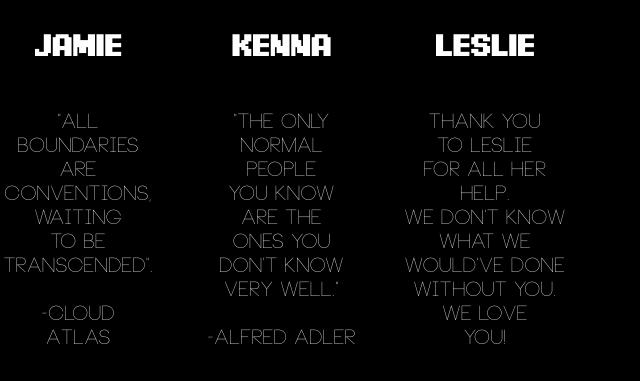
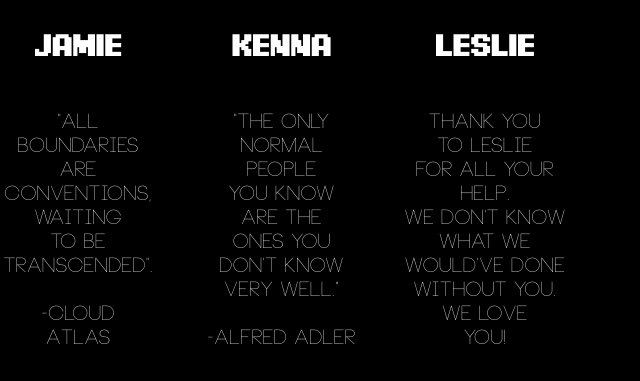
Before and after one commit to danxelaa/outsideinGWC.github.io, a plain HTML site: page index.html in a window 1280 px wide. Shown: the part 2858-3239 px from the top of the page, 581-1221 px from the left. Drawn offline with nearby package versions, Linux system fonts and the light colour scheme.

Commit message:
change leslie text

```diff
--- a/index.html
+++ b/index.html
@@ -152,7 +152,7 @@
 						</li>
 						<li>
 							<div class="leslie"></div>
-							<h3>Leslie</h3><p>Thank you<br>to Leslie<br>for all her<br>help.<br>We don't know<br>what we<br>would've done<br>without you.<br>We love<bR> you!<br></p>
+							<h3>Leslie</h3><p>Thank you<br>to Leslie<br>for all your<br>help.<br>We don't know<br>what we<br>would've done<br>without you.<br>We love<bR> you!<br></p>
 							<a class="email" href="mailto:huishi.li@girlswhocode.com"></a>
 						</li>
 					</ul>
--- a/script.js
+++ b/script.js
@@ -3,7 +3,6 @@
 
 void setup()
 {
-   //size(6000,6000);
    size(600,600);
    background(125);
    fill(255);
```
